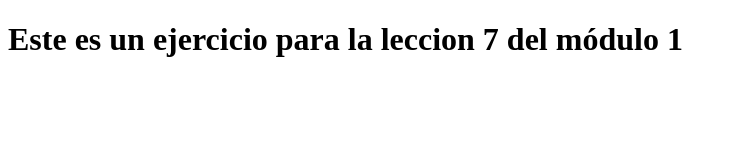
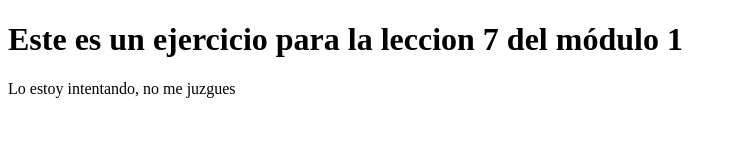
Before and after one commit to Kryznomas/tareadespliegue, a plain HTML site: page index.html in a window 1280 px wide. Shown: the whole page, without its empty margins (0-737 px from the left). Drawn offline with Linux system fonts and the light colour scheme.

Commit message:
primer commit

```diff
--- a/index.html
+++ b/index.html
@@ -7,5 +7,6 @@
 </head>
 <body>
     <h1>Este es un ejercicio para la leccion 7 del módulo 1</h1>
+    <p>Lo estoy intentando, no me juzgues</p>
 </body>
 </html>
```
